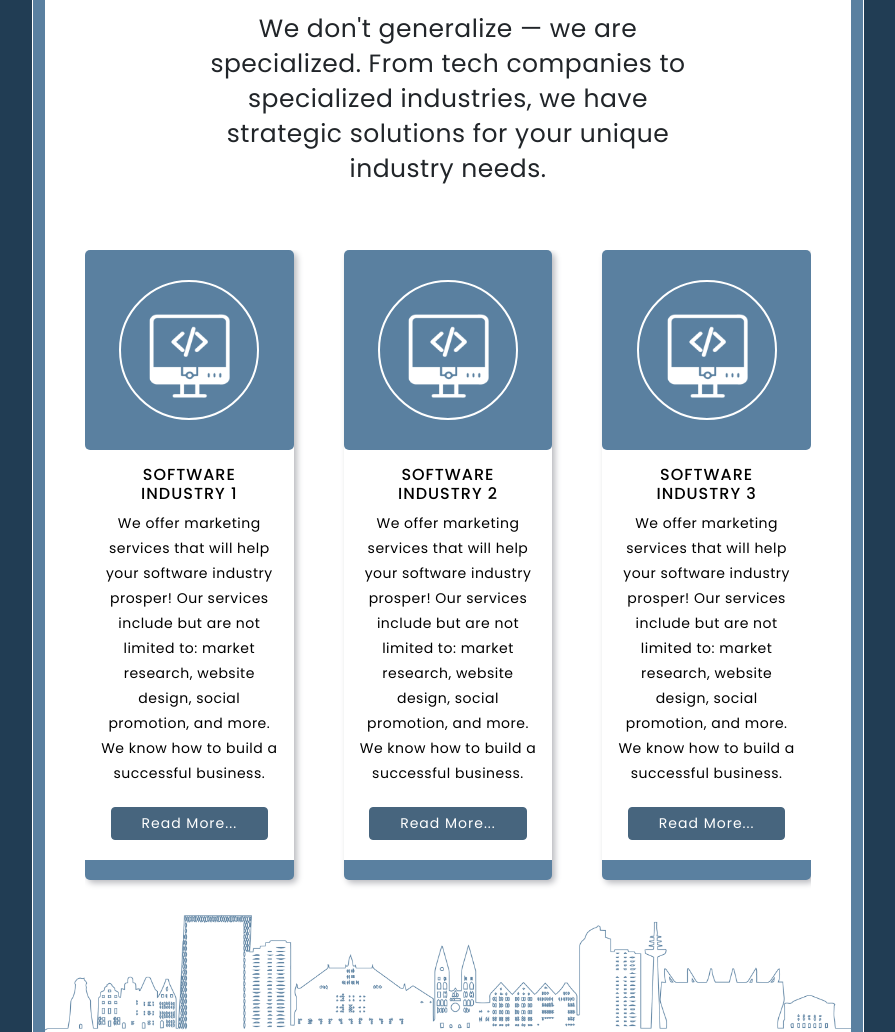
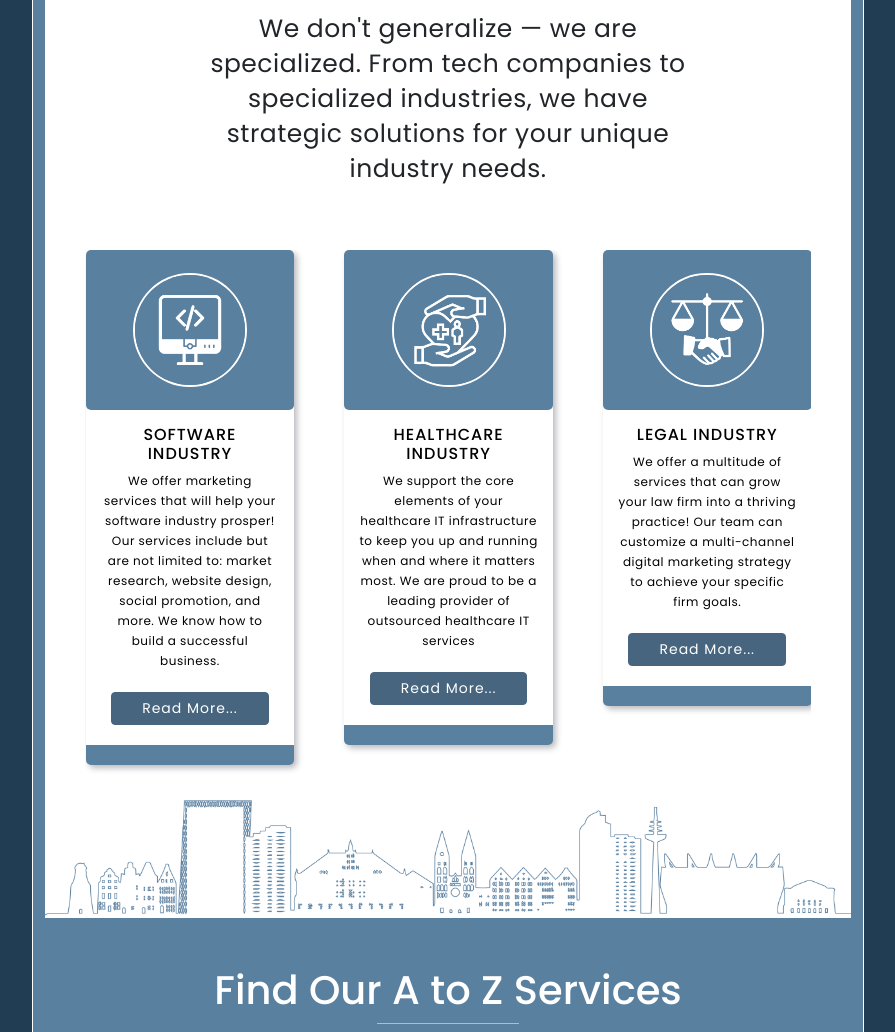
Before and after one commit to rixetbd/site-layout, a PHP site: page / in a window 1280 px wide. Shown: the part 1535-2567 px from the top of the page, without its empty margins (192-1087 px from the left). Run offline with PHP 8.4, Linux system fonts and the light colour scheme; some libraries are stand-ins or nearby versions; some web fonts are replaced.

Commit message:
IndustryPush

```diff
--- a/css/gigs_page_style.css
+++ b/css/gigs_page_style.css
@@ -396,12 +396,18 @@ ul.li_space li {
     color: #fff;
 }
 
+.home_service_box .img_box div{
+    border: 2px solid #fff;
+    border-radius: 50%;
+    overflow: hidden;
+}
+
 .home_service_box .img_box img {
     width: 110px;
     height: 110px;
-    border: 2px solid #fff;
     padding: 15px;
-    border-radius: 50%;
+    /* border: 2px solid #fff;
+    border-radius: 50%; */
     /* filter: invert(100%); */
     background-color: #5a80a0;
 }
@@ -433,8 +439,9 @@ ul.li_space li {
 }
 
 .home_service_box .content_box p {
-    font-size: 14px;
-    line-height: 21px;
+    font-size: 12px;
+    line-height: 20px !important;
+    min-height: 125px;
     text-align: center;
 }
 
--- a/css/responsive2.css
+++ b/css/responsive2.css
@@ -1532,10 +1532,10 @@ body {
 }
 
 .owl-carousel .owl-item .single_industry_carousel img {
-    width: 140px;
+    width: 110px;
     height: auto;
 }
 
 .single_industry_carousel .home_service_box .img_box {
-    height: 200px;
-}
+    height: 160px;
+}
--- a/index.html
+++ b/index.html
@@ -898,15 +898,13 @@
                                     <div class="glow-on-hover">
                                         <div class="home_service_box">
                                             <div class="img_box">
-                                                <img src="img/Untitled-2-01.png" alt="">
+                                                <div>
+                                                    <img src="img/industry-icons-01.png" alt="">
+                                                </div>
                                             </div>
                                             <div class="content_box">
-                                                <h4>Software Industry 1</h4>
-                                                <p>We offer marketing services that will help your software industry
-                                                    prosper! Our
-                                                    services include but are not limited to: market research, website
-                                                    design, social
-                                                    promotion, and more. We know how to build a successful business.
+                                                <h4>SOFTWARE INDUSTRY</h4>
+                                                <p>We offer marketing services that will help your software industry prosper! Our services include but are not limited to: market research, website design, social promotion, and more. We know how to build a successful business.
                                                 </p>
                                             </div>
                                             <div class="footer_box">
@@ -921,16 +919,13 @@
                                     <div class="glow-on-hover">
                                         <div class="home_service_box">
                                             <div class="img_box">
-                                                <img src="img/Untitled-2-01.png" alt="">
+                                                <div>
+                                                    <img src="img/industry-icons-02.png" alt="">
+                                                </div>
                                             </div>
                                             <div class="content_box">
-                                                <h4>Software Industry 2</h4>
-                                                <p>We offer marketing services that will help your software industry
-                                                    prosper! Our
-                                                    services include but are not limited to: market research, website
-                                                    design, social
-                                                    promotion, and more. We know how to build a successful business.
-                                                </p>
+                                                <h4>HEALTHCARE INDUSTRY</h4>
+                                                <p>We support the core elements of your healthcare IT infrastructure to keep you up and running when and where it matters most. We are proud to be a leading provider of outsourced healthcare IT services</p>
                                             </div>
                                             <div class="footer_box">
                                                 <a href="#" class="btn btn-sm button_slider_effect"><span>Read
@@ -944,16 +939,115 @@
                                     <div class="glow-on-hover">
                                         <div class="home_service_box">
                                             <div class="img_box">
-                                                <img src="img/Untitled-2-01.png" alt="">
+                                                <div>
+                                                    <img src="img/industry-icons-03.png" alt="">
+                                                </div>
                                             </div>
                                             <div class="content_box">
-                                                <h4>Software Industry 3</h4>
-                                                <p>We offer marketing services that will help your software industry
-                                                    prosper! Our
-                                                    services include but are not limited to: market research, website
-                                                    design, social
-                                                    promotion, and more. We know how to build a successful business.
-                                                </p>
+                                                <h4>LEGAL INDUSTRY</h4>
+                                                <p>We offer a multitude of services that can grow your law firm into a thriving practice! Our team can customize a multi-channel digital marketing strategy to achieve your specific firm goals.</p>
+                                            </div>
+                                            <div class="footer_box">
+                                                <a href="#" class="btn btn-sm button_slider_effect"><span>Read
+                                                        More...</span></a>
+                                            </div>
+                                        </div>
+                                    </div>
+                                </div>
+                                <!-- Single Testimonial -->
+                                <div class="single_industry_carousel">
+                                    <div class="glow-on-hover">
+                                        <div class="home_service_box">
+                                            <div class="img_box">
+                                                <div>
+                                                    <img src="img/industry-icons-04.png" alt="">
+                                                </div>
+                                            </div>
+                                            <div class="content_box">
+                                                <h4>REAL ESTATE</h4>
+                                                <p>Our experience and understanding of real estate help us leverage technology to provide Services like leads list Building, Graphics Design, Digital marketing, responsive website, and SEO, which will significantly enhance your ROI.</p>
+                                            </div>
+                                            <div class="footer_box">
+                                                <a href="#" class="btn btn-sm button_slider_effect"><span>Read
+                                                        More...</span></a>
+                                            </div>
+                                        </div>
+                                    </div>
+                                </div>
+                                <!-- Single Testimonial -->
+                                <div class="single_industry_carousel">
+                                    <div class="glow-on-hover">
+                                        <div class="home_service_box">
+                                            <div class="img_box">
+                                                <div>
+                                                    <img src="img/industry-icons-05.png" alt="">
+                                                </div>
+                                            </div>
+                                            <div class="content_box">
+                                                <h4>FASHION & BEAUTY</h4>
+                                                <p>Nowadays the fashion & beauty industries are nothing without an online presence. Our expertise can help you to build a stunning online entity for your business and improve your web presence through our digital marketing services.
+                                                    </p>
+                                            </div>
+                                            <div class="footer_box">
+                                                <a href="#" class="btn btn-sm button_slider_effect"><span>Read
+                                                        More...</span></a>
+                                            </div>
+                                        </div>
+                                    </div>
+                                </div>
+                                <!-- Single Testimonial -->
+                                <div class="single_industry_carousel">
+                                    <div class="glow-on-hover">
+                                        <div class="home_service_box">
+                                            <div class="img_box">
+                                                <div>
+                                                    <img src="img/industry-icons-06.png" alt="">
+                                                </div>
+                                            </div>
+                                            <div class="content_box">
+                                                <h4>RETAIL INDUSTRY</h4>
+                                                <p>Meet your customer needs and maintain online activities with our digital marketing and web-related Services. Find the right maintenance programs to keep you steady as you grow your customer base.</p>
+                                            </div>
+                                            <div class="footer_box">
+                                                <a href="#" class="btn btn-sm button_slider_effect"><span>Read
+                                                        More...</span></a>
+                                            </div>
+                                        </div>
+                                    </div>
+                                </div>
+                                <!-- Single Testimonial -->
+                                <div class="single_industry_carousel">
+                                    <div class="glow-on-hover">
+                                        <div class="home_service_box">
+                                            <div class="img_box">
+                                                <div>
+                                                    <img src="img/industry-icons-07.png" alt="">
+                                                </div>
+                                            </div>
+                                            <div class="content_box">
+                                                <h4>E-COMMERCE INDUSTRY</h4>
+                                                <p>E-Commerce and online marketing are the two sides of the coin. One is incomplete without the other. Our E-commerce solutions will help your business grow and reach your potential customers.
+                                                    </p>
+                                            </div>
+                                            <div class="footer_box">
+                                                <a href="#" class="btn btn-sm button_slider_effect"><span>Read
+                                                        More...</span></a>
+                                            </div>
+                                        </div>
+                                    </div>
+                                </div>
+                                <!-- Single Testimonial -->
+                                <div class="single_industry_carousel">
+                                    <div class="glow-on-hover">
+                                        <div class="home_service_box">
+                                            <div class="img_box">
+                                                <div>
+                                                    <img src="img/industry-icons-08.png" alt="">
+                                                </div>
+                                            </div>
+                                            <div class="content_box">
+                                                <h4>FINANCE INDUSTRY</h4>
+                                                <p>Since financial services are driven by technologies, we create compelling marketing solutions for various banking and finance groups worldwide to help them create loyal engagements with consumers through online portals.</p>
                                             </div>
                                             <div class="footer_box">
                                                 <a href="#" class="btn btn-sm button_slider_effect"><span>Read
```
Also changed, not shown: img/Untitled-2-01.png (deleted), img/Untitled-2-02.png (deleted), img/Untitled-2-03.png (deleted), img/Untitled-2-04.png (deleted), img/Untitled-2-05.png (deleted), img/Untitled-2-06.png (deleted), img/Untitled-2-07.png (deleted), img/Untitled-2-08.png (deleted), img/industry-icons-01.png (added), img/industry-icons-02.png (added), img/industry-icons-03.png (added), img/industry-icons-04.png (added), img/industry-icons-05.png (added), img/industry-icons-06.png (added), 2 more files.
